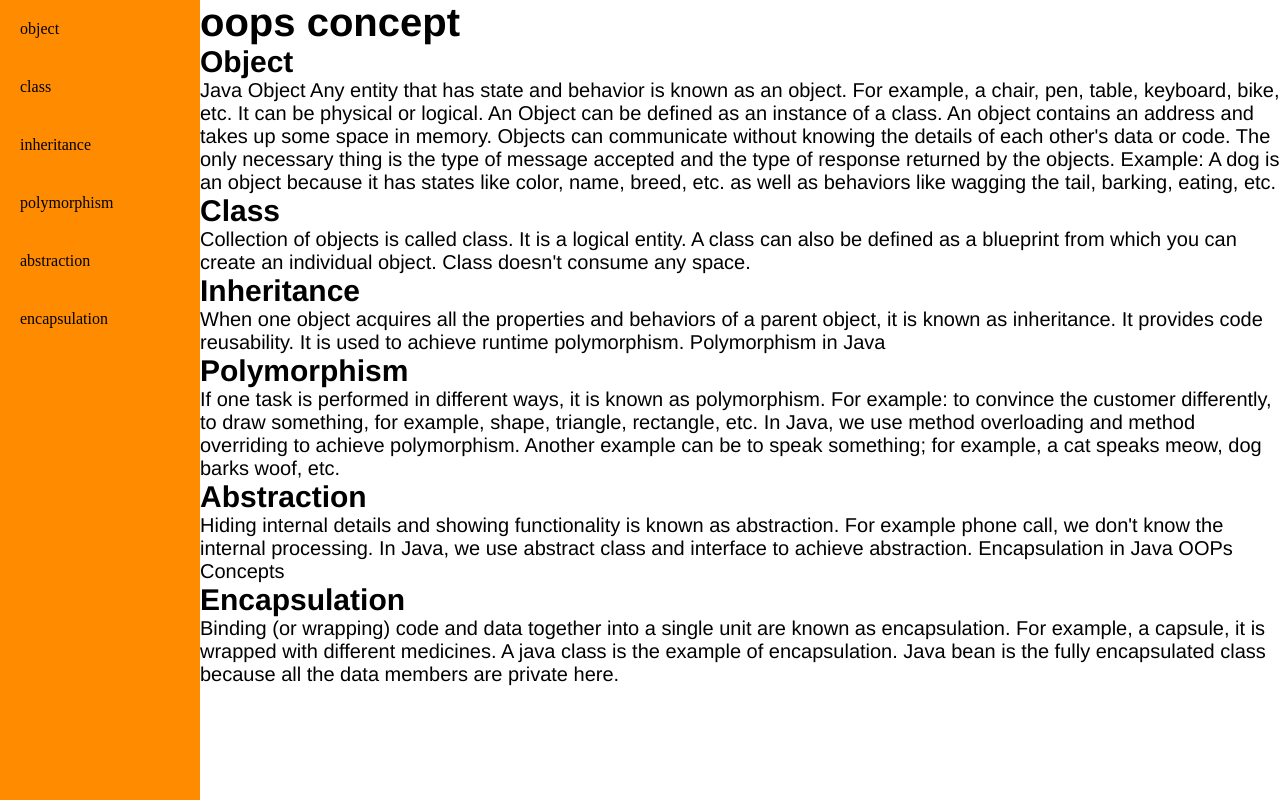
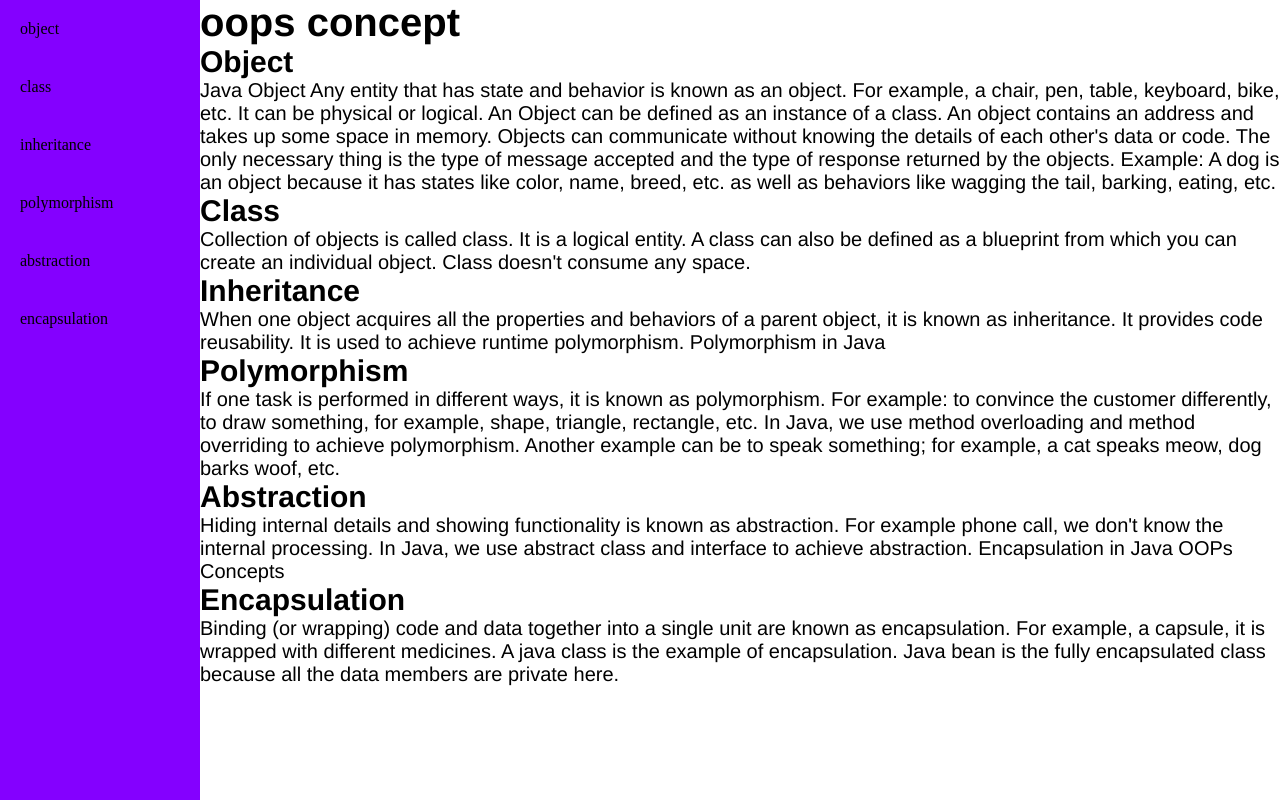
Before and after one commit to vishnu5599/sidenav, a plain HTML site: page index.html in a window 1280 px wide. Drawn offline with Linux system fonts and the light colour scheme.

Commit message:
Add files via upload

```diff
--- a/style.css
+++ b/style.css
@@ -6,7 +6,7 @@
     height: 100%;
 
     width: 200px;
-    background-color: darkorange;
+    background-color: rgb(132, 0, 255);
     position: fixed;
 
 
```
